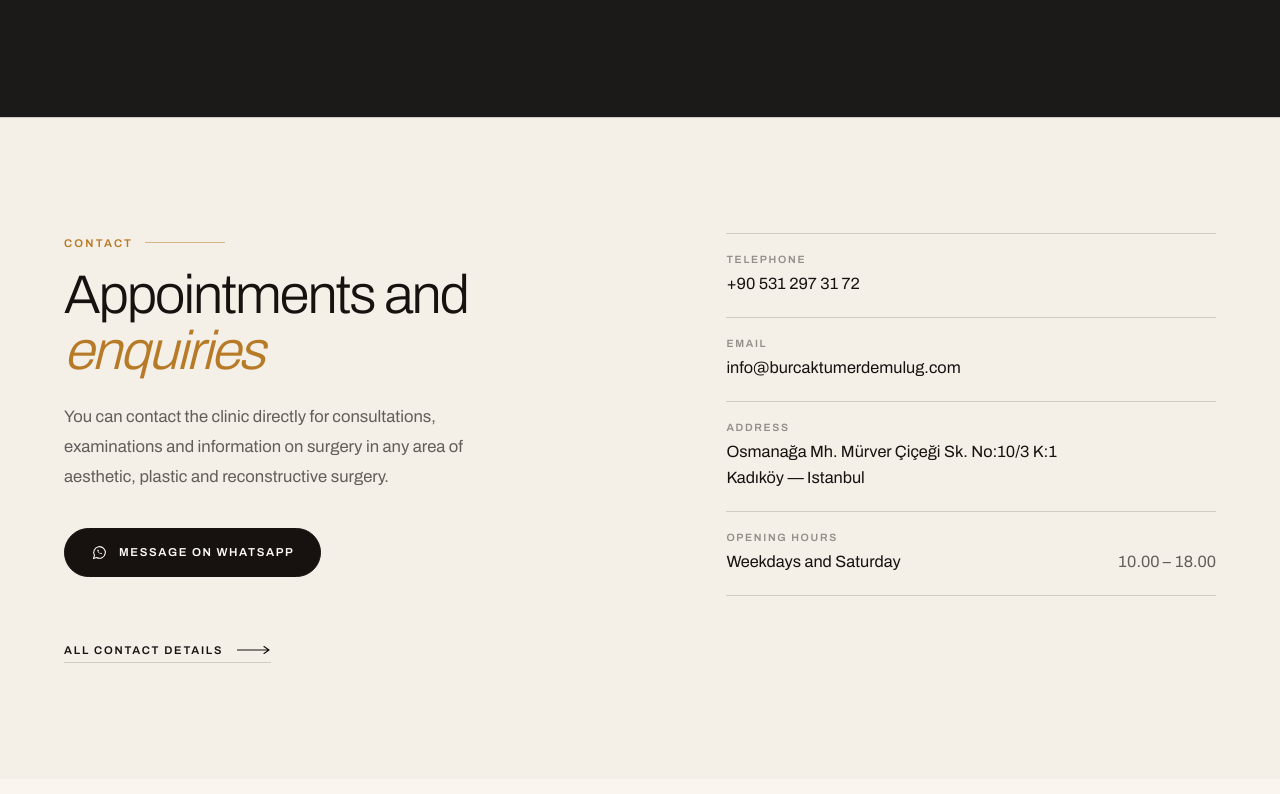
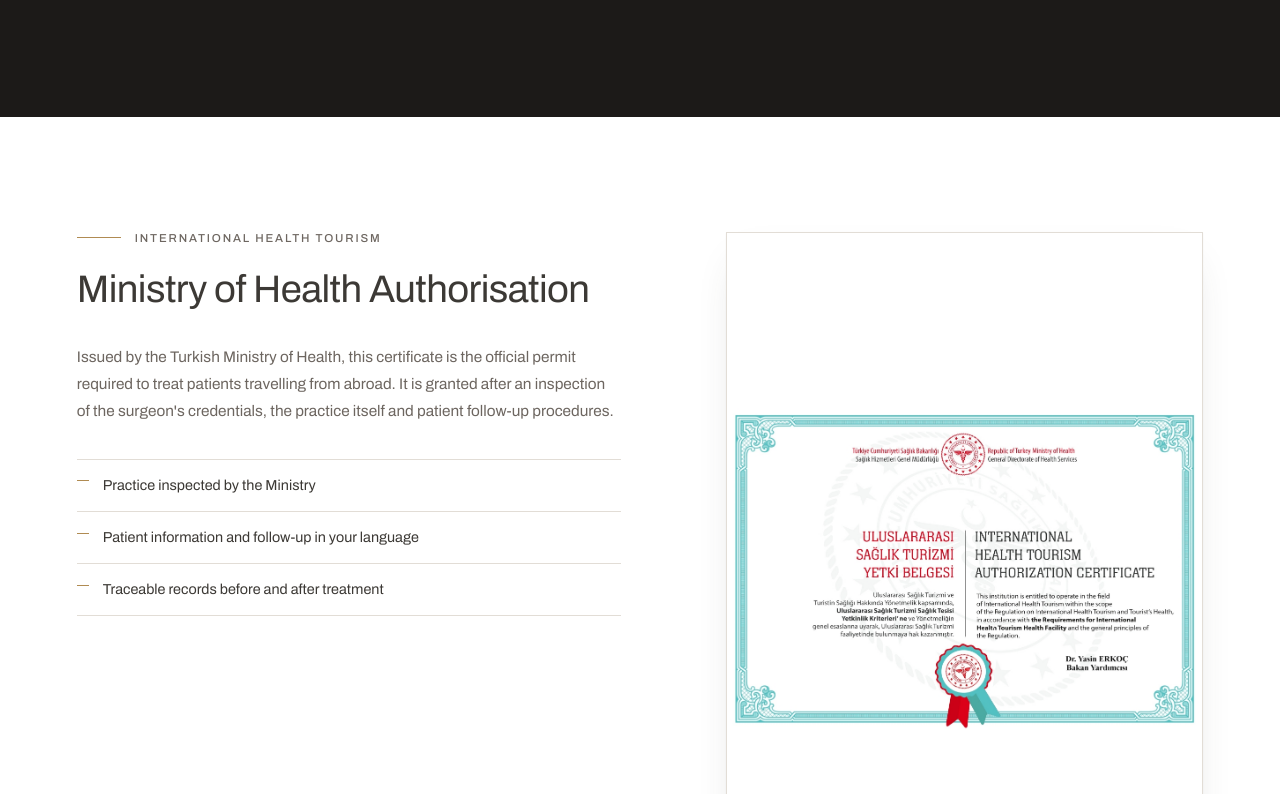
Before and after one commit to DorukUlug00/burcak-ulug-website, a Next.js app: page /en in a window 1280 px wide. Shown: the part 3346-4140 px from the top of the page. Built offline with nearby package versions, Linux system fonts and the light colour scheme.

Commit message:
Saglik Belgesi

```diff
--- a/app/[locale]/page.tsx
+++ b/app/[locale]/page.tsx
@@ -9,6 +9,7 @@
 import { CONTACT } from "@/lib/site";
 import { withLocale, type Locale } from "@/lib/i18n";
 import styles from "./page.module.css";
+import Certificate from "@/components/Certificate/Certificate";
 
 type HeroCopy = {
   eyebrow: string;
@@ -114,6 +115,7 @@
       <Procedures locale={locale}/>
       <Cv locale={locale}/>
       <Media locale={locale}/>
+      <Certificate locale={locale} />
       <Contact locale={locale} />
     </main>
   );
--- /dev/null
+++ b/components/Certificate/Certificate.module.css
@@ -0,0 +1,159 @@
+.section {
+  --ink: #3c3935;
+  --muted: #6d6660;
+  --rule: #e2ddd6;
+  --gold: #b08b52;
+
+  position: relative;
+  isolation: isolate;
+  z-index: 0;
+
+  padding: clamp(64px, 9vw, 128px) clamp(20px, 6vw, 88px);
+  background: #ffffff;
+  color: var(--ink);
+}
+
+/* Sol sütun metin, sağ sütun belge; belge iki satırı da kaplar. */
+.inner {
+  display: grid;
+  grid-template-columns: minmax(0, 6fr) minmax(0, 5fr);
+  grid-template-rows: auto 1fr;
+  column-gap: clamp(32px, 6vw, 80px);
+  row-gap: clamp(20px, 3vw, 32px);
+  align-items: start;
+  max-width: 1240px;
+  margin: 0 auto;
+}
+
+/* ---------------- Sol üst: başlık ---------------- */
+
+.head {
+  grid-column: 1;
+  grid-row: 1;
+}
+
+.eyebrow {
+  display: flex;
+  align-items: center;
+  gap: 14px;
+  margin: 0;
+  font-size: 0.72rem;
+  font-weight: 500;
+  letter-spacing: 0.16em;
+  text-transform: uppercase;
+  color: var(--muted);
+}
+
+/* Cv'deki künye çizgisiyle aynı dil. */
+.eyebrow::before {
+  content: "";
+  width: clamp(24px, 4vw, 44px);
+  height: 1px;
+  flex: none;
+  background: var(--gold);
+}
+
+.heading {
+  margin: clamp(16px, 2.5vw, 22px) 0 0;
+  font-family: var(--font-display), Georgia, serif;
+  font-size: clamp(1.6rem, 3vw, 2.4rem);
+  font-weight: 400;
+  line-height: 1.2;
+  letter-spacing: -0.015em;
+  text-wrap: balance;
+  color: var(--ink);
+}
+
+/* ---------------- Sol alt: metin ---------------- */
+
+.body {
+  grid-column: 1;
+  grid-row: 2;
+  max-width: 34rem;
+}
+
+.paragraph {
+  margin: 0;
+  font-size: clamp(0.94rem, 1.2vw, 1rem);
+  line-height: 1.75;
+  text-wrap: pretty;
+  color: var(--muted);
+}
+
+.list {
+  margin: clamp(24px, 3.5vw, 34px) 0 0;
+  padding: 0;
+  list-style: none;
+  border-top: 1px solid var(--rule);
+}
+
+.item {
+  position: relative;
+  padding: 14px 0 14px 26px;
+  border-bottom: 1px solid var(--rule);
+  font-size: 0.9rem;
+  line-height: 1.6;
+  color: var(--ink);
+}
+
+/* İşaret olarak kısa altın çizgi — ikon yüklemeden. */
+.item::before {
+  content: "";
+  position: absolute;
+  left: 0;
+  top: 1.45em;
+  width: 12px;
+  height: 1px;
+  background: var(--gold);
+}
+
+/* ---------------- Sağ: belge ---------------- */
+
+.media {
+  grid-column: 2;
+  grid-row: 1 / -1;
+  align-self: center;
+
+  position: relative;
+  /* A4 oranı: tarama olduğu gibi otursun. */
+  aspect-ratio: 1 / 1.414;
+  margin: 0;
+
+  border: 1px solid var(--rule);
+  /* Kağıt hissi: yumuşak ve geniş, sert bir kutu gölgesi değil. */
+  box-shadow: 0 1px 2px rgba(60, 57, 53, 0.04),
+    0 18px 40px -18px rgba(60, 57, 53, 0.22);
+}
+
+.image {
+  object-fit: contain;
+}
+
+/* ---------------- Uyarlama ---------------- */
+
+@media (max-width: 900px) {
+  .inner {
+    grid-template-columns: minmax(0, 1fr);
+    grid-template-rows: auto auto auto;
+    row-gap: 32px;
+  }
+
+  .head {
+    grid-column: 1;
+    grid-row: 1;
+  }
+
+  /* Mobilde belge başlıkla metnin arasına girer. */
+  .media {
+    grid-column: 1;
+    grid-row: 2;
+    width: 100%;
+    max-width: 24rem;
+    margin-inline: auto;
+  }
+
+  .body {
+    grid-column: 1;
+    grid-row: 3;
+  }
+}
--- /dev/null
+++ b/components/Certificate/Certificate.tsx
@@ -0,0 +1,87 @@
+import Image from "next/image";
+
+import { type Locale } from "@/lib/i18n";
+import styles from "./Certificate.module.css";
+
+type Copy = {
+  eyebrow: string;
+  heading: string;
+  paragraph: string;
+  /* Belgenin kapsadığı başlıklar — kısa tutulur, cümle değil. */
+  items: string[];
+  imageAlt: string;
+};
+
+const CONTENT: Record<Locale, Copy> = {
+  tr: {
+    eyebrow: "Uluslararası Sağlık Turizmi",
+    heading: "Sağlık Bakanlığı Yetki Belgesi",
+    paragraph:
+      "T.C. Sağlık Bakanlığı tarafından düzenlenen bu belge, yurt dışından gelen hastalara hizmet verebilmek için aranan resmî izindir. Hekimin yetkinliği, muayenehane koşulları ve hasta takip süreçleri denetlendikten sonra verilir.",
+    items: [
+      "Bakanlık denetiminden geçmiş muayenehane",
+      "Yabancı dilde hasta bilgilendirme ve takip",
+      "Tedavi öncesi ve sonrası kayıtların izlenebilirliği",
+    ],
+    imageAlt:
+      "T.C. Sağlık Bakanlığı Uluslararası Sağlık Turizmi Yetki Belgesi",
+  },
+  en: {
+    eyebrow: "International Health Tourism",
+    heading: "Ministry of Health Authorisation",
+    paragraph:
+      "Issued by the Turkish Ministry of Health, this certificate is the official permit required to treat patients travelling from abroad. It is granted after an inspection of the surgeon's credentials, the practice itself and patient follow-up procedures.",
+    items: [
+      "Practice inspected by the Ministry",
+      "Patient information and follow-up in your language",
+      "Traceable records before and after treatment",
+    ],
+    imageAlt:
+      "International Health Tourism Authorisation Certificate, Turkish Ministry of Health",
+  },
+};
+
+const IMAGE_SRC = "/general/health-turkiye-sertifika.jpg";
+
+type Props = {
+  locale: Locale;
+};
+
+export default function Certificate({ locale }: Props) {
+  const { eyebrow, heading, paragraph, items, imageAlt } = CONTENT[locale];
+
+  return (
+    <section className={styles.section} id="belge">
+      <div className={styles.inner}>
+        <header className={styles.head}>
+          <p className={styles.eyebrow}>{eyebrow}</p>
+
+          <h2 className={styles.heading}>{heading}</h2>
+        </header>
+
+        {/* Belge sağda ve iki satır boyunca uzanır. */}
+        <figure className={styles.media}>
+          <Image
+            src={IMAGE_SRC}
+            alt={imageAlt}
+            fill
+            sizes="(min-width: 900px) 46vw, min(100vw, 24rem)"
+            className={styles.image}
+          />
+        </figure>
+
+        <div className={styles.body}>
+          <p className={styles.paragraph}>{paragraph}</p>
+
+          <ul className={styles.list}>
+            {items.map((item) => (
+              <li key={item.slice(0, 28)} className={styles.item}>
+                {item}
+              </li>
+            ))}
+          </ul>
+        </div>
+      </div>
+    </section>
+  );
+}
```
